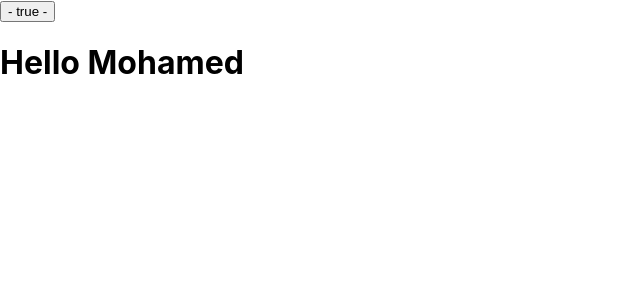
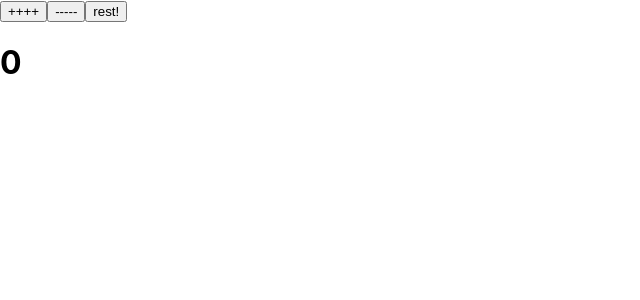
Before and after one commit to Mouha-med-ouchen/react_rep, a React (Create React App) app in the folder myapp/: page / in a window 1280 px wide. Shown: the top 300 px of the page, without its empty margins (0-640 px from the left). Built offline with nearby package versions, Linux system fonts and the light colour scheme.

Commit message:
react hooks useeffect

```diff
--- a/myapp/src/Counter/Counter.jsx
+++ b/myapp/src/Counter/Counter.jsx
@@ -1,29 +1,69 @@
-import { Component } from "react";
+// import { Component } from "react";
 
-export default class Counter extends Component {
-    constructor(props) {
-        super(props);
-        this.state = {
-            displayName: true,
-        };
-    }
+import { useEffect, useState } from "react";
 
-    toggleName = () => {
-        this.setState(prevState => ({
-            displayName: !prevState.displayName
-        }));
+// export default class Counter extends Component {
+//     constructor(props) {
+//         super(props);
+//         this.state = {
+//             displayName: true,
+//         };
+//     }
 
-    };
+//     toggleName = () => {
+//         this.setState(prevState => ({
+//             displayName: !prevState.displayName
+//         }));
 
-    render() {
-        return (
-            <>
-                <button onClick={this.toggleName}>
-                    - {this.state.displayName.toString()} -
-                </button>
+//     };
 
-                {this.state.displayName === true ? <h1>Hello Mohamed</h1> : undefined}
-            </>
-        );
-    }
+//     render() {
+//         return (
+//             <>
+//                 <button onClick={this.toggleName}>
+//                     - {this.state.displayName.toString()} -
+//                 </button>
+
+//                 {this.state.displayName === true ? <h1>Hello Mohamed</h1> : undefined}
+
+//                 {/* hook useEffect */}
+//                 <span>
+//                     <button></button>
+
+
+//                </span>
+//             </>
+//
+//     }
+// }
+
+
+export default function Counter({ initialValue, step = 0 }) {
+    const [count, setCount] = useState(initialValue)
+    const age = 20;
+    useEffect(effect => {
+        console.log('component is mounted')
+    }, [])
+
+    useEffect(effect => {
+        console.log('component updated')
+    }, [age])
+    return <>
+        <button onClick={() => {
+            setCount(pereState => {
+                return pereState + 1
+            })
+        }}>++++</button>
+
+        <button onClick={() => {
+            setCount(pereState => {
+                return pereState - 1
+            })
+        }}>-----</button>
+
+        <button onClick={() => {
+            setCount(0)
+        }}>rest!</button>
+        <h1>{count}</h1>
+    </>
 }
```
